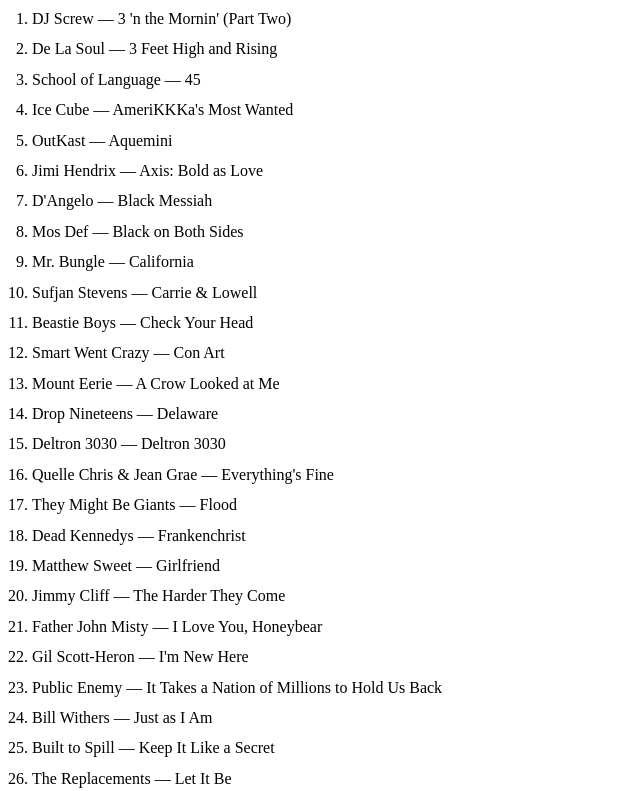
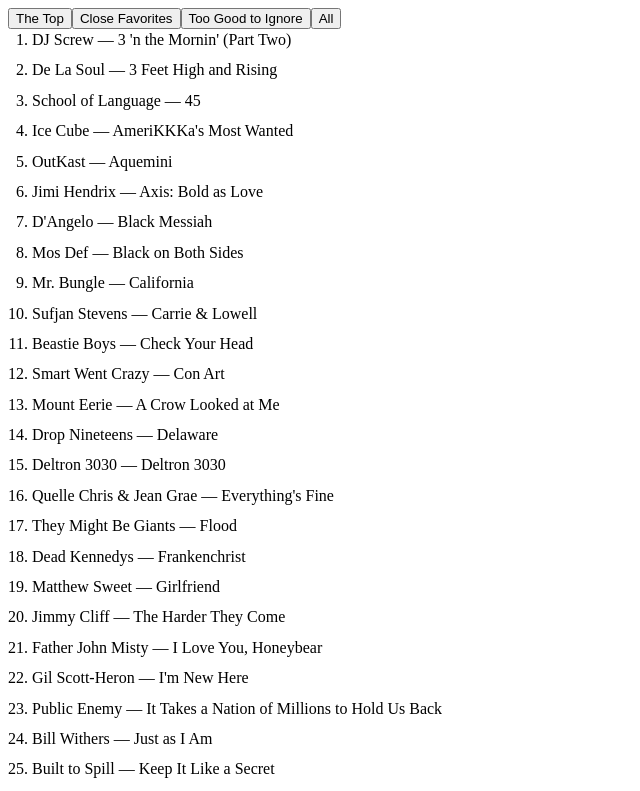
Before and after one commit to adammxfld/album-library, a React (Vite) app: page / in a window 1280 px wide. Shown: the top 791 px of the page, without its empty margins (0-640 px from the left). Built offline with nearby package versions, Linux system fonts and the light colour scheme.

Commit message:
Adds filtering by Tier

```diff
--- a/src/App.tsx
+++ b/src/App.tsx
@@ -1,12 +1,16 @@
 import AlbumList from './components/AlbumList.js'
 import { albums } from "./albums_data.ts";
+import { useState } from 'react';
+import TierFilter from './components/TierFilter.tsx';
 
 function App() {
-  const tierOneAlbums = albums.filter((album) => album.tier === 1)
+  const [tier, setTier] = useState(1);
+  const filteredAlbums = tier === 0 ? albums : albums.filter((a) => a.tier === tier)
 
   return (
       <section id="center">
-        <AlbumList albums={tierOneAlbums} />
+        <TierFilter setTier={setTier} />
+        <AlbumList albums={filteredAlbums} />
       </section>
   )
 }
--- /dev/null
+++ b/src/components/TierFilter.tsx
@@ -0,0 +1,25 @@
+import "./TierFilter.scss";
+
+type TierProps = {
+  setTier: (tier: number) => void;
+}
+
+const tiers = [
+  { tier: 1, label: "The Top" },
+  { tier: 2, label: "Close Favorites" },
+  { tier: 3, label: "Too Good to Ignore" },
+  { tier: 0, label: "All" }
+]
+
+
+function TierFilter({setTier}: TierProps) {
+  return (
+    <div>
+      {tiers.map((i) => (
+        <button key={i.tier} onClick={() => setTier(i.tier)}>{i.label}</button>
+      ))}
+    </div>
+  );
+}
+
+export default TierFilter;
```
Also changed, not shown: src/components/TierFilter.scss (added).
